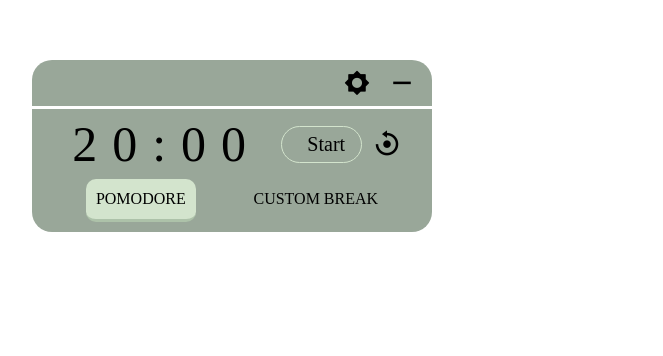
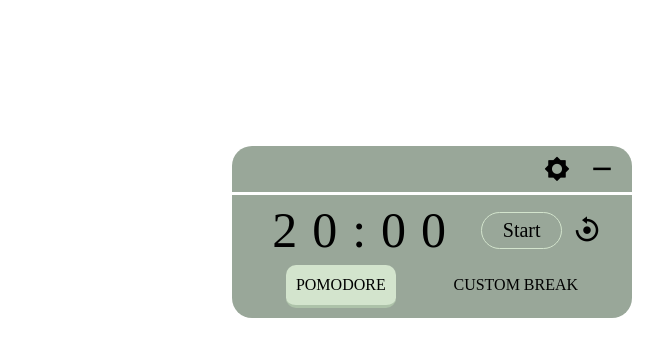
Before and after one commit to Kedoichi/timmer.github.io, a plain HTML site: page index.html in a window 1280 px wide. Shown: the part 254-610 px from the top of the page, without its empty margins (408-1071 px from the left). Drawn offline with nearby package versions, Linux system fonts and the light colour scheme.

Commit message:
Update styles.css

```diff
--- a/styles.css
+++ b/styles.css
@@ -28,8 +28,6 @@ body .drag {
   position: absolute;
   top: 50%;
   left: 50%;
-  -webkit-transform: translate(-50%, -50%);
-          transform: translate(-50%, -50%);
   overflow: hidden;
 }
 
@@ -180,6 +178,15 @@ body .view .overview .start {
   width: 40px;
   cursor: pointer;
   text-align: center;
+  display: -webkit-box;
+  display: -ms-flexbox;
+  display: flex;
+  -webkit-box-pack: center;
+      -ms-flex-pack: center;
+          justify-content: center;
+  -webkit-box-align: center;
+      -ms-flex-align: center;
+          align-items: center;
 }
 
 body .view .overview .reset {
```
